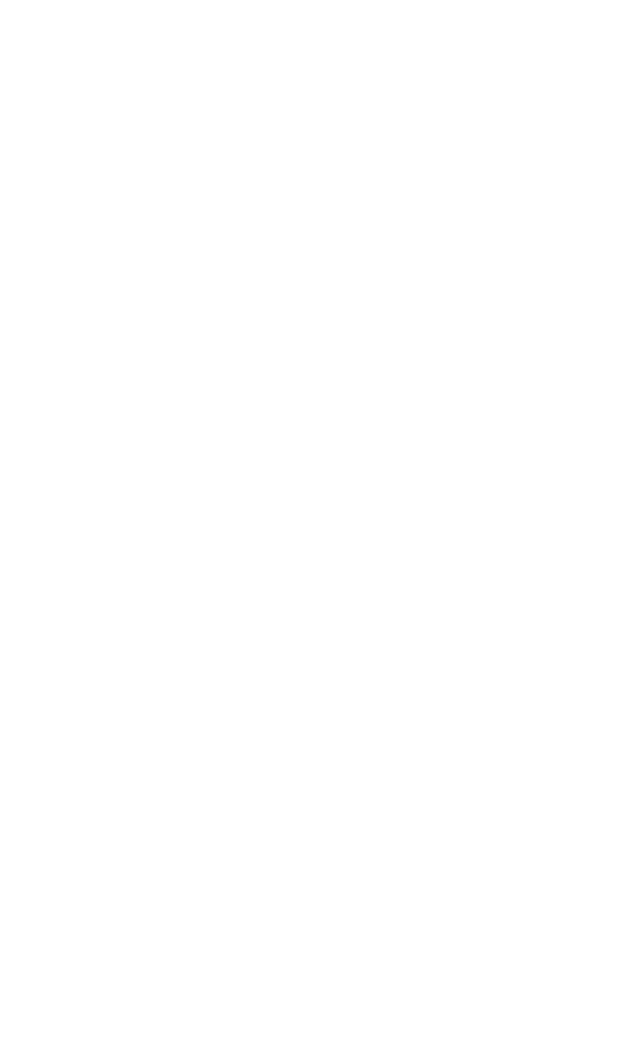
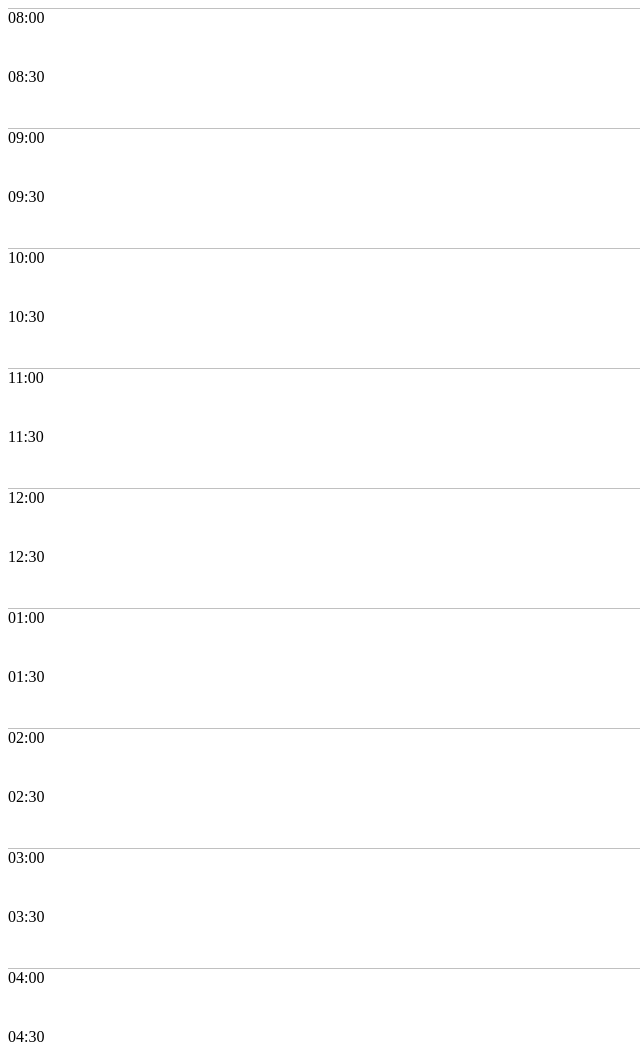
Before and after one commit to GRallaX/JSModule, a plain HTML site: page index.html in a window 1280 px wide. Shown: the top 1048 px of the page, without its empty margins (0-640 px from the left). Before the commit the page ends 800 px from the top, so only its background shows below. Drawn offline with Linux system fonts and the light colour scheme.

Commit message:
basic grid

```diff
--- a/index.html
+++ b/index.html
@@ -1,12 +1,14 @@
 <!DOCTYPE html>
 <html lang="en">
-<head>
-    <meta charset="UTF-8">
-    <meta http-equiv="X-UA-Compatible" content="IE=edge">
-    <meta name="viewport" content="width=device-width, initial-scale=1.0">
+  <head>
+    <meta charset="UTF-8" />
+    <meta http-equiv="X-UA-Compatible" content="IE=edge" />
+    <meta name="viewport" content="width=device-width, initial-scale=1.0" />
+    <link rel="stylesheet" href="style.css" />
     <title>Calendar</title>
-</head>
-<body>
-    <script src=""></script>
-</body>
+  </head>
+  <body>
+    <div id="calendar_wrapper"></div>
+    <script src="index.js"></script>
+  </body>
 </html>
--- a/index.js
+++ b/index.js
@@ -0,0 +1,36 @@
+const cElem = (tagName, className, text) => {
+  const elem = document.createElement(tagName);
+  elem.className = className || "";
+  elem.innerHTML = text || "";
+  return elem;
+};
+
+const gElem = (param) => {
+  const elem = document.querySelector(param);
+  elem.clear = function () {
+    this.innerHTML = "";
+    return this;
+  };
+  elem.add = function (listOfElems) {
+    this.append(...listOfElems);
+    return this;
+  };
+  return elem;
+};
+
+const calendarWrapper = gElem("#calendar_wrapper");
+
+const calendarWallpaper = (start, end) => {
+  for (i = start * 60; i <= end * 60; i += 30) {
+    const block = !(i % 60) ? cElem("div", "hour") : cElem("div", "half_hour");
+    let time = i / 60 >= 13 ? i / 60 - 12 : i / 60;
+    time = time < 10 ? "0" + Math.floor(time) : Math.floor(time);
+    const blockLabel = !(i % 60)
+      ? cElem("span", "hour_label", `${time}:00`)
+      : cElem("span", "half_hour_label", `${time}:30`);
+    block.append(blockLabel);
+    calendarWrapper.append(block);
+  }
+};
+
+calendarWallpaper(8, 17);
--- /dev/null
+++ b/style.scss
@@ -0,0 +1,14 @@
+*:before,
+*:after,
+* {
+  -webkit-box-sizing: border-box;
+  box-sizing: border-box;
+}
+.hour {
+  height: 60px;
+  border-top: 1px solid rgb(192, 192, 192);
+}
+
+.half_hour {
+  height: 60px;
+}
```
Also changed, not shown: style.css (added), 2 other files.
